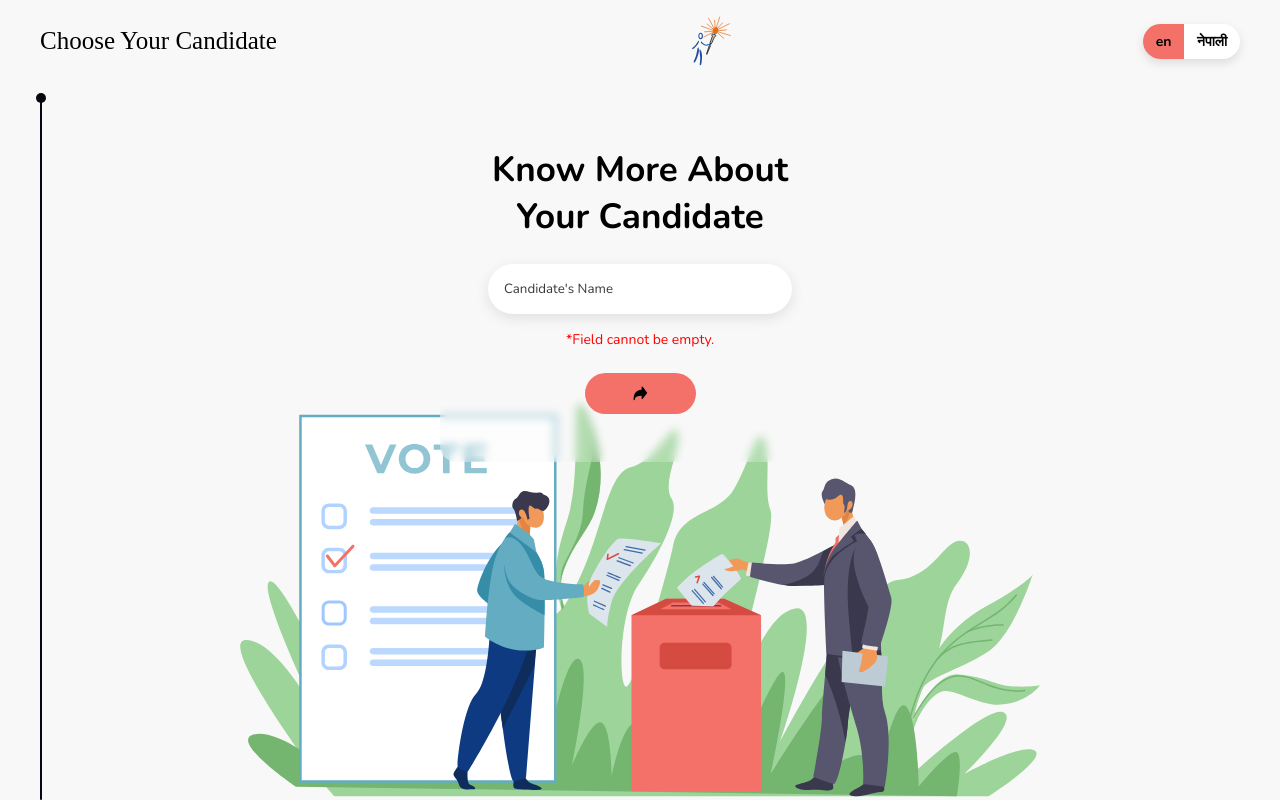
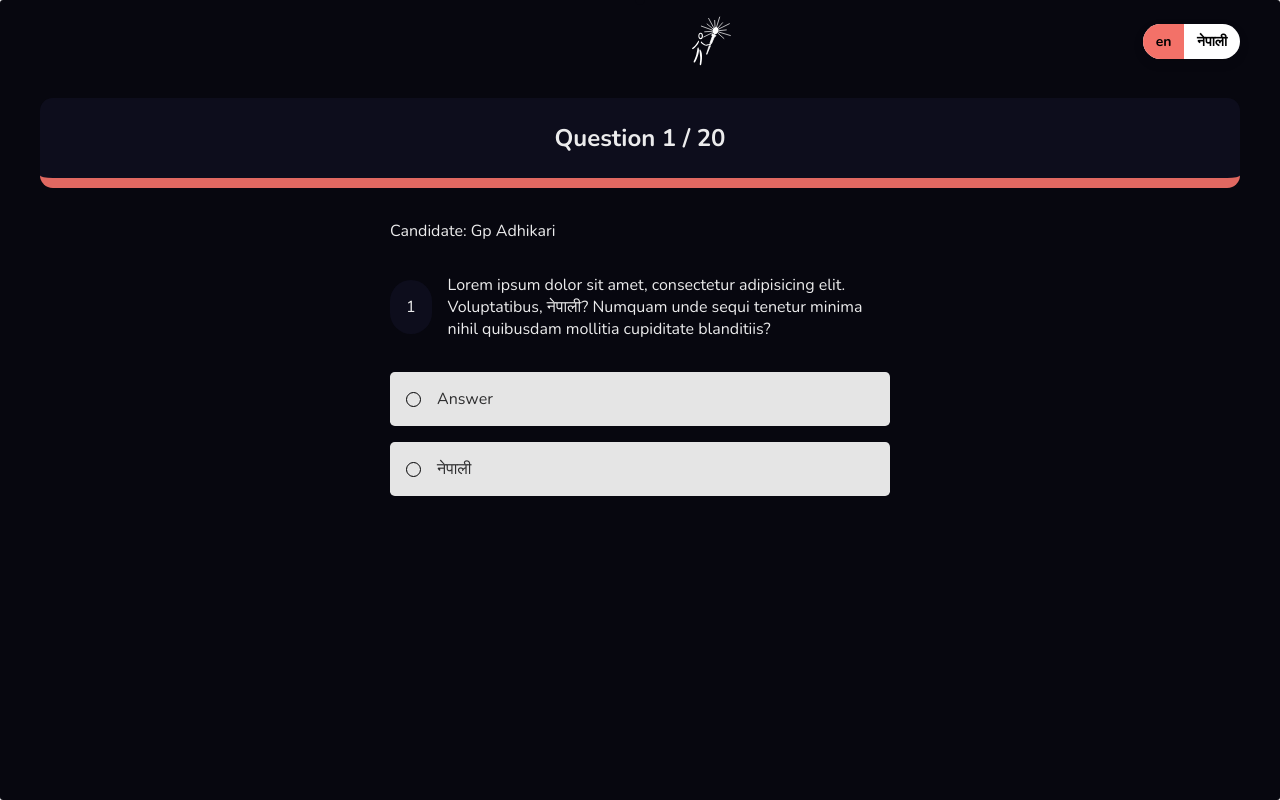
Before and after one commit to Gp-Adhikari/ngo-quiz, a Next.js app: page / in a window 1280 px wide. Both pictures are taken after a click on the button 640 px from the left and 358 px from the top of the page. Built offline with nearby package versions, Linux system fonts and the light colour scheme; a web font is replaced by a local one.

Commit message:
animation completed quiz left

```diff
--- a/components/Body.component.js
+++ b/components/Body.component.js
@@ -10,29 +10,30 @@ import gsap, { Power2 } from "gsap";
 const Body = () => {
   const { candidateName, setCandidateName } = useContext(DataContext);
 
-  const { initialAnimationHandler, setInitialAnimationHandler } =
+  const { initialAnimationHandler, setInitialAnimationHandler, headerRef } =
     useContext(AnimationContext);
 
   const imgRef = useRef(null);
   const formRef = useRef(null);
   const lineRef = useRef(null);
+  const quizContainerRef = useRef(null);
 
   const [width, setWidth] = useState(undefined);
   const [height, setHeight] = useState(undefined);
 
   const [error, setError] = useState("");
-
-  const tl = new gsap.timeline();
-
   //set height of screen
   useEffect(() => {
+    try {
       if (typeof window !== "undefined") {
         setWidth(window.innerWidth);
         setHeight(window.innerHeight);
       }
+    } catch (error) {}
   }, []);
 
   useEffect(() => {
+    try {
       if (width === undefined) return;
       if (height === undefined) return;
       if (imgRef === null) return;
@@ -47,11 +48,16 @@ const Body = () => {
 
       img.style.width = `${height}px`;
       img.style.height = `${height / 2}px`;
+    } catch (error) {}
   }, [height, width, imgRef]);
 
   //on candidate's name submit
   const submitName = (e) => {
     e.preventDefault();
+    try {
+      setInitialAnimationHandler(true);
+      const tl = new gsap.timeline();
+
       if (candidateName === "") {
         setError("empty");
         return;
@@ -70,9 +76,11 @@ const Body = () => {
       setError("");
       setInitialAnimationHandler(true);
 
-    //run animation after 300 ms to let header disappear first
       setTimeout(() => {
-      tl.to(formRef.current.children, 0.3, {
+        tl.to(headerRef.current, 0.3, {
+          opacity: 0,
+        })
+          .to(formRef.current.children, 0.3, {
             y: -20,
             opacity: 0,
             stagger: {
@@ -88,14 +96,19 @@ const Body = () => {
             ease: Power2.easeInOut,
           })
           .to(lineRef.current, 0.5, {
+            left: 0,
             width: "100%",
             ease: Power2.easeInOut,
           })
-        .to(lineRef.current, 0.3, {
-          left: 0,
-          ease: Power2.easeInOut,
+          .to(headerRef.current, 0.3, {
+            opacity: 1,
+          })
+          .to(quizContainerRef.current, 0.3, {
+            display: "block",
+            opacity: 1,
           });
-    }, 300);
+      }, 100);
+    } catch (error) {}
   };
 
   return (
@@ -105,7 +118,7 @@ const Body = () => {
 
         <div className={styles.heroImg} ref={imgRef}>
           <Image
-            priority={true}
+            priority={"low"}
             src={"/hero-img.svg"}
             layout="fill"
             alt="hero image"
@@ -143,6 +156,38 @@ const Body = () => {
           </button>
         </form>
       </section>
+
+      <section className={styles.quizContainer} ref={quizContainerRef}>
+        <div className={styles.displayQuestionNumber}>
+          <h2>Question 1 / 20</h2>
+        </div>
+        <div className={styles.quizWrapper}>
+          <h4>Candidate: {candidateName}</h4>
+
+          <div className={styles.quizHolder}>
+            <div className={styles.quiz}>
+              <div className={styles.questionWrapper}>
+                <p className={styles.number}>1</p>
+                <p className={styles.question}>
+                  Lorem ipsum dolor sit amet, consectetur adipisicing elit.
+                  Voluptatibus, नेपाली? Numquam unde sequi tenetur minima nihil
+                  quibusdam mollitia cupiditate blanditiis?
+                </p>
+              </div>
+              <div className={styles.answerWrapper}>
+                <div className={styles.answer}>
+                  <div className={styles.circle}></div>
+                  <p>Answer</p>
+                </div>
+                <div className={styles.answer}>
+                  <div className={styles.circle}></div>
+                  <p>नेपाली</p>
+                </div>
+              </div>
+            </div>
+          </div>
+        </div>
+      </section>
     </>
   );
 };
--- a/components/Header.component.js
+++ b/components/Header.component.js
@@ -1,30 +1,41 @@
 import Image from "next/image";
-import { useContext, useEffect, useRef } from "react";
+import { useContext, useEffect, useState } from "react";
 import { AnimationContext } from "../context/Animation.context";
 import styles from "../styles/header.module.css";
 
-import gsap from "gsap";
+const Header = () => {
+  const { initialAnimationHandler, headerRef } = useContext(AnimationContext);
 
-const Header = () => {
-  const { initialAnimationHandler } = useContext(AnimationContext);
-
-  const headerRef = useRef(null);
+  const [hideElements, setHideElements] = useState(false);
 
   useEffect(() => {
-    try {
-      if (initialAnimationHandler) {
-        gsap.to(headerRef.current, {
-          opacity: 0,
-          duration: 0.3,
-        });
-      }
-    } catch (error) {}
+    if (initialAnimationHandler) {
+      setTimeout(() => {
+        setHideElements(true);
+      }, 300);
+    } else {
+      setHideElements(false);
+    }
   }, [initialAnimationHandler]);
 
   return (
     <header className={styles.header} ref={headerRef}>
-      <p className={styles.title}>Choose Your Candidate</p>
-      <Image src={"/logo.svg"} alt="logo" height={50} width={50} />
+      <p className={styles.title}>
+        {" "}
+        {hideElements ? (
+          <span className={styles.title} style={{ opacity: 0 }}>
+            Choose Your Candidate
+          </span>
+        ) : (
+          "Choose Your Candidate"
+        )}
+      </p>
+      <Image
+        src={hideElements ? "/logo-white.svg" : "/logo.svg"}
+        alt="logo"
+        height={50}
+        width={50}
+      />
       <div className={styles.language}>
         <p>en</p>
         <p>नेपाली</p>
--- a/context/Animation.context.js
+++ b/context/Animation.context.js
@@ -1,13 +1,14 @@
-import React, { createContext, useState } from "react";
+import React, { createContext, useRef, useState } from "react";
 
 export const AnimationContext = createContext(null);
 
 const AnimationContextProvider = ({ children }) => {
+  const headerRef = useRef(null);
   const [initialAnimationHandler, setInitialAnimationHandler] = useState(false);
 
   return (
     <AnimationContext.Provider
-      value={{ initialAnimationHandler, setInitialAnimationHandler }}
+      value={{ initialAnimationHandler, setInitialAnimationHandler, headerRef }}
     >
       {children}
     </AnimationContext.Provider>
--- a/context/Data.context.js
+++ b/context/Data.context.js
@@ -3,7 +3,7 @@ import React, { useState, createContext } from "react";
 export const DataContext = createContext(null);
 
 const DataContextProvider = ({ children }) => {
-  const [candidateName, setCandidateName] = useState("");
+  const [candidateName, setCandidateName] = useState("Gp Adhikari");
 
   return (
     <DataContext.Provider value={{ candidateName, setCandidateName }}>
--- a/styles/_colors.scss
+++ b/styles/_colors.scss
@@ -3,3 +3,4 @@ $main: #f37168;
 
 $light: #fff;
 $dark: #07070f;
+$light-dark: #0e0e1e;
--- a/styles/body.module.css
+++ b/styles/body.module.css
@@ -102,3 +102,73 @@
   transform: scale(0.9);
   box-shadow: 0 0 20px 0 #f37168;
 }
+
+.quizContainer {
+  display: none;
+  position: relative;
+  z-index: 5;
+  opacity: 0;
+  color: #fff;
+}
+.quizContainer .displayQuestionNumber {
+  text-align: center;
+  width: 100%;
+  padding: 1.5rem;
+  border-radius: 0.8rem;
+  border-bottom: 10px solid #f37168;
+  background-color: #0e0e1e;
+  font-weight: normal;
+}
+.quizContainer .quizWrapper {
+  max-width: 500px;
+  width: 100%;
+  margin: 2rem auto;
+}
+.quizContainer .quizWrapper h4 {
+  font-weight: normal;
+  word-wrap: break-word;
+  text-transform: capitalize;
+  margin: auto;
+}
+.quizContainer .quizWrapper .quiz {
+  margin-top: 2rem;
+}
+.quizContainer .quizWrapper .questionWrapper {
+  display: flex;
+  align-items: center;
+}
+.quizContainer .quizWrapper .questionWrapper .number {
+  margin-right: 1rem;
+  width: -webkit-fit-content;
+  width: -moz-fit-content;
+  width: fit-content;
+  height: -webkit-fit-content;
+  height: -moz-fit-content;
+  height: fit-content;
+  padding: 1rem;
+  background-color: #0e0e1e;
+  border-radius: 50rem;
+}
+.quizContainer .quizWrapper .answerWrapper {
+  margin-top: 2rem;
+}
+.quizContainer .quizWrapper .answerWrapper .answer {
+  display: flex;
+  align-items: center;
+  margin-top: 1rem;
+  padding: 1rem;
+  background-color: #f8f8f8;
+  color: rgba(0, 0, 0, 0.8);
+  border-radius: 0.3rem;
+}
+.quizContainer .quizWrapper .answerWrapper .answer p {
+  max-width: 420px;
+  word-wrap: break-word;
+}
+.quizContainer .quizWrapper .answerWrapper .answer .circle {
+  margin-right: 1rem;
+  height: 15px;
+  width: 15px;
+  border: 1px solid black;
+  border-radius: 50%;
+}
--- a/styles/body.module.scss
+++ b/styles/body.module.scss
@@ -98,3 +98,77 @@
     }
   }
 }
+
+.quizContainer {
+  display: none;
+  position: relative;
+  z-index: 5;
+  opacity: 0;
+  color: #fff;
+
+  .displayQuestionNumber {
+    text-align: center;
+    width: 100%;
+    padding: 1.5rem;
+    border-radius: 0.8rem;
+    border-bottom: 10px solid $main;
+    background-color: $light-dark;
+    font-weight: normal;
+  }
+
+  .quizWrapper {
+    max-width: 500px;
+    width: 100%;
+    margin: 2rem auto;
+    h4 {
+      font-weight: normal;
+      word-wrap: break-word;
+      text-transform: capitalize;
+      margin: auto;
+    }
+
+    .quiz {
+      margin-top: 2rem;
+    }
+
+    .questionWrapper {
+      display: flex;
+      align-items: center;
+
+      .number {
+        margin-right: 1rem;
+        width: fit-content;
+        height: fit-content;
+        padding: 1rem;
+        background-color: $light-dark;
+        border-radius: 50rem;
+      }
+    }
+
+    .answerWrapper {
+      margin-top: 2rem;
+      .answer {
+        display: flex;
+        align-items: center;
+        margin-top: 1rem;
+        padding: 1rem;
+        background-color: $bg-color;
+        color: rgba(#000, 0.8);
+        border-radius: 0.3rem;
+
+        p {
+          max-width: 420px;
+          word-wrap: break-word;
+        }
+
+        .circle {
+          margin-right: 1rem;
+          height: 15px;
+          width: 15px;
+          border: 1px solid black;
+          border-radius: 50%;
+        }
+      }
+    }
+  }
+}
--- a/styles/globals.css
+++ b/styles/globals.css
@@ -13,10 +13,12 @@
 
 ::-moz-selection {
   background: #f37168;
+  color: #000;
 }
 
 ::selection {
   background: #f37168;
+  color: #000;
 }
 
 /* width */
--- a/styles/globals.scss
+++ b/styles/globals.scss
@@ -16,6 +16,7 @@
 
 ::selection {
   background: $main;
+  color: #000;
 }
 
 /* width */
--- a/styles/header.module.css
+++ b/styles/header.module.css
@@ -1,8 +1,10 @@
 .header {
+  position: relative;
   display: flex;
   align-items: center;
   justify-content: space-between;
   margin: 1rem 0;
+  z-index: 10;
 }
 
 .title {
--- a/styles/header.module.scss
+++ b/styles/header.module.scss
@@ -1,10 +1,12 @@
 @import "./colors";
 
 .header {
+  position: relative;
   display: flex;
   align-items: center;
   justify-content: space-between;
   margin: 1rem 0;
+  z-index: 10;
 }
 
 .title {
```
Also changed, not shown: public/logo-white.svg (added). Lines whose indentation alone changed are shown as unchanged.
